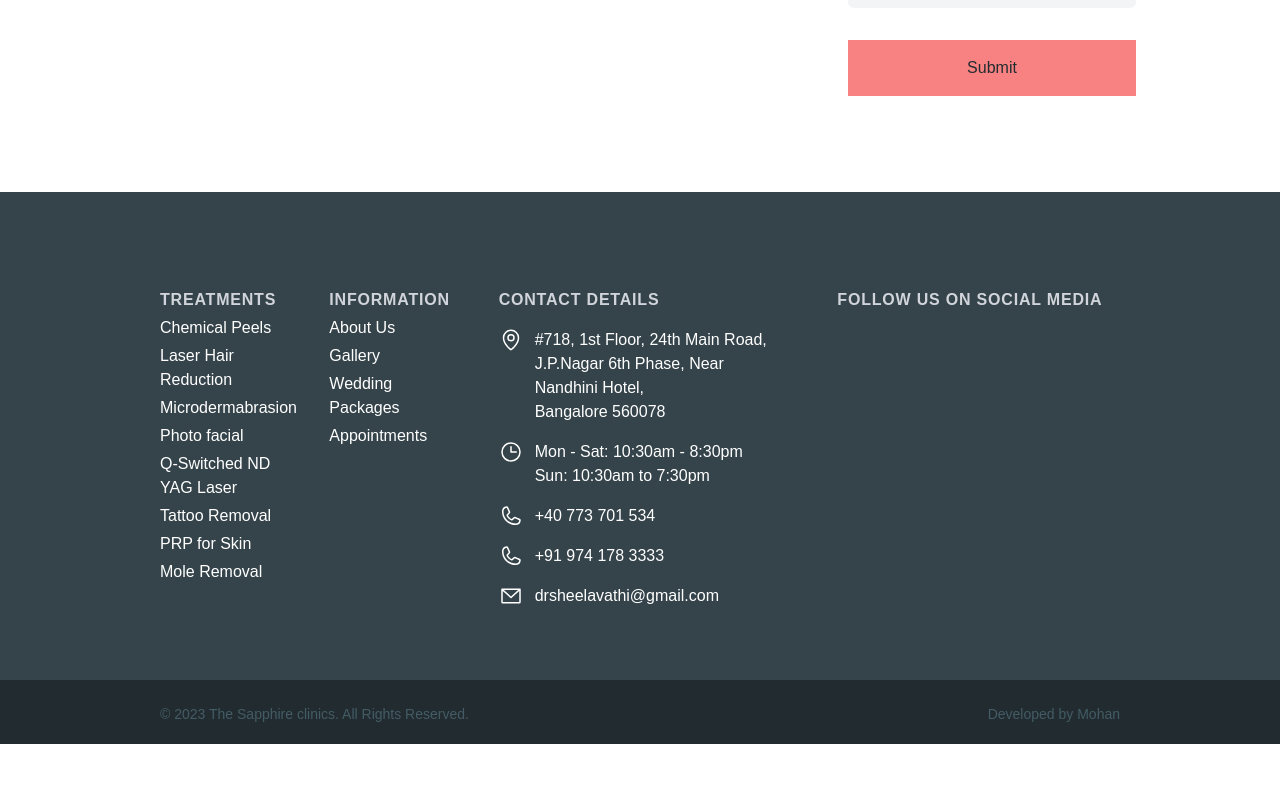
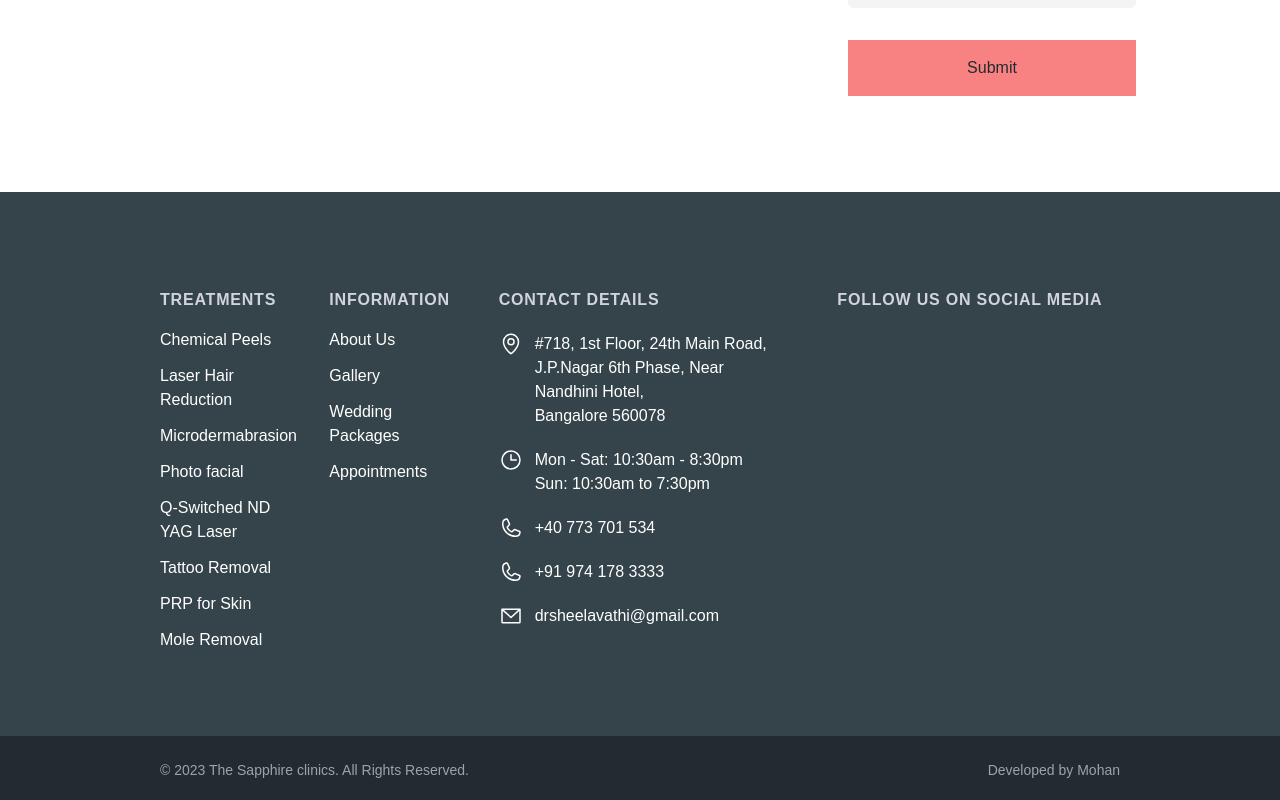
Before and after one commit to mohansky/sapphireclinic, a Next.js app: page / in a window 1280 px wide. Shown: the part 4315-5115 px from the top of the page. Before the commit the page ends 5059 px from the top, so only its background shows below. Built offline with nearby package versions, Linux system fonts and the light colour scheme; grey boxes are pictures that could not be loaded; some icons are missing.

Commit message:
Add files via upload

```diff
--- a/components/layout/footer/footer-contacts.js
+++ b/components/layout/footer/footer-contacts.js
@@ -11,12 +11,13 @@ export default function FooterContacts({className}) {
         </h6>
         <ul className="mt-4">
           {ContactDetailsList.map((item, index) => (
-            <li className={`mt-4 cursor-text flex ${item.class}`} key={index}>
+            <li className={`my-5 cursor-text flex ${item.class}`} key={index}>
               <a
                 href={item.url}
                 title={item.title}
                 className="flex"
-                target="blank"
+                target="_blank"
+                rel="noreferrer"
               >
                 <span>
                   <Icon icon={item.icon} className="w-6 h-6 cursor-default" />
--- a/components/layout/footer/footer-copyright.js
+++ b/components/layout/footer/footer-copyright.js
@@ -3,11 +3,11 @@ export default function FooterCopyright() {
     <>
       <div className="lg:pt-4 pb-3 bg-scgrey-200 sm:px-8 lg:px-16 xl:px-40 2xl:px-64">
         <div className="flex flex-wrap  justify-between py-2 text-center">
-          <span className="text-sm mx-auto md:mx-0 text-scgrey">
+          <span className="text-sm mx-auto md:mx-0 text-gray-400">
             © {new Date().getFullYear()} The Sapphire clinics. All Rights
             Reserved.
           </span>
-          <span className="text-sm mx-auto md:mx-0 text-scgrey">Developed by Mohan</span>
+          <span className="text-sm mx-auto md:mx-0 text-gray-400">Developed by Mohan</span>
         </div>
       </div>
     </>
--- a/components/layout/footer/footer-menu.js
+++ b/components/layout/footer/footer-menu.js
@@ -9,9 +9,9 @@ export default function FooterMenu({className}) {
         <h6 className="uppercase tracking-wider font-semibold text-gray-300">
           Information
         </h6>
-        <ul>
+        <ul className="mt-4">
           {FooterMenuList.map((item, index) => (
-            <li className="my-1 sc-link" key={index}>
+            <li className="my-3 sc-link" key={index}>
               <Link href={item.url} aria-label={item.title}>
                 {item.title}
               </Link>
--- a/components/layout/footer/footer-treatments.js
+++ b/components/layout/footer/footer-treatments.js
@@ -9,9 +9,9 @@ export default function FooterTreaments({className}) {
         <h6 className="uppercase tracking-wider font-semibold text-gray-300">
           Treatments
         </h6>
-        <ul>
+        <ul className="mt-4">
           {FooterTreatmentList.map((item, index) => (
-            <li className="my-1 sc-link" key={index}>
+            <li className="my-3 sc-link" key={index}>
               <Link href={item.url} aria-label={item.title}>
                 {item.title}
               </Link>
```
